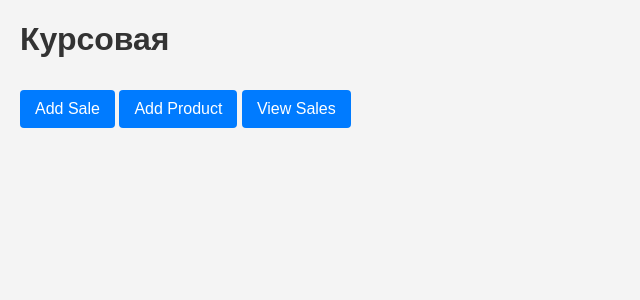
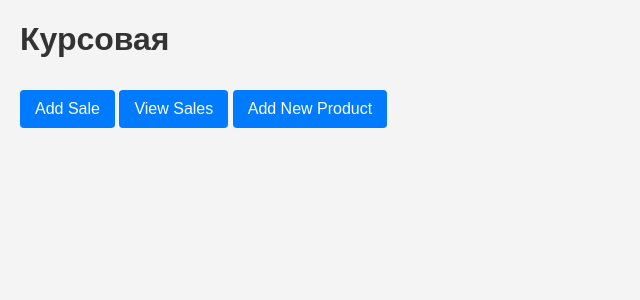
Before and after one commit to vegas007gof/kursovaya, a Django app: page / in a window 1280 px wide. Shown: the top 300 px of the page, without its empty margins (0-640 px from the left). Run offline with Django 5.2, Linux system fonts and the light colour scheme; data that the repository does not hold is empty.

Commit message:
кнопка
изменил кнопку )(0_0)(

```diff
--- a/shop_inventory/sales/templates/sales/index.html
+++ b/shop_inventory/sales/templates/sales/index.html
@@ -13,7 +13,8 @@
         {% endfor %}
     </ul>
     <a href="{% url 'sale_create' %}">Add Sale</a>
-    <a href="{% url 'sales_list' %}">Add Product</a>
+{#    <a href="{% url 'sales_list' %}">Product</a>#}
     <a href="{% url 'sales_report' %}">View Sales</a>
+    <a href="{% url 'add_product' %}">Add New Product</a>
 </body>
 </html>
```
